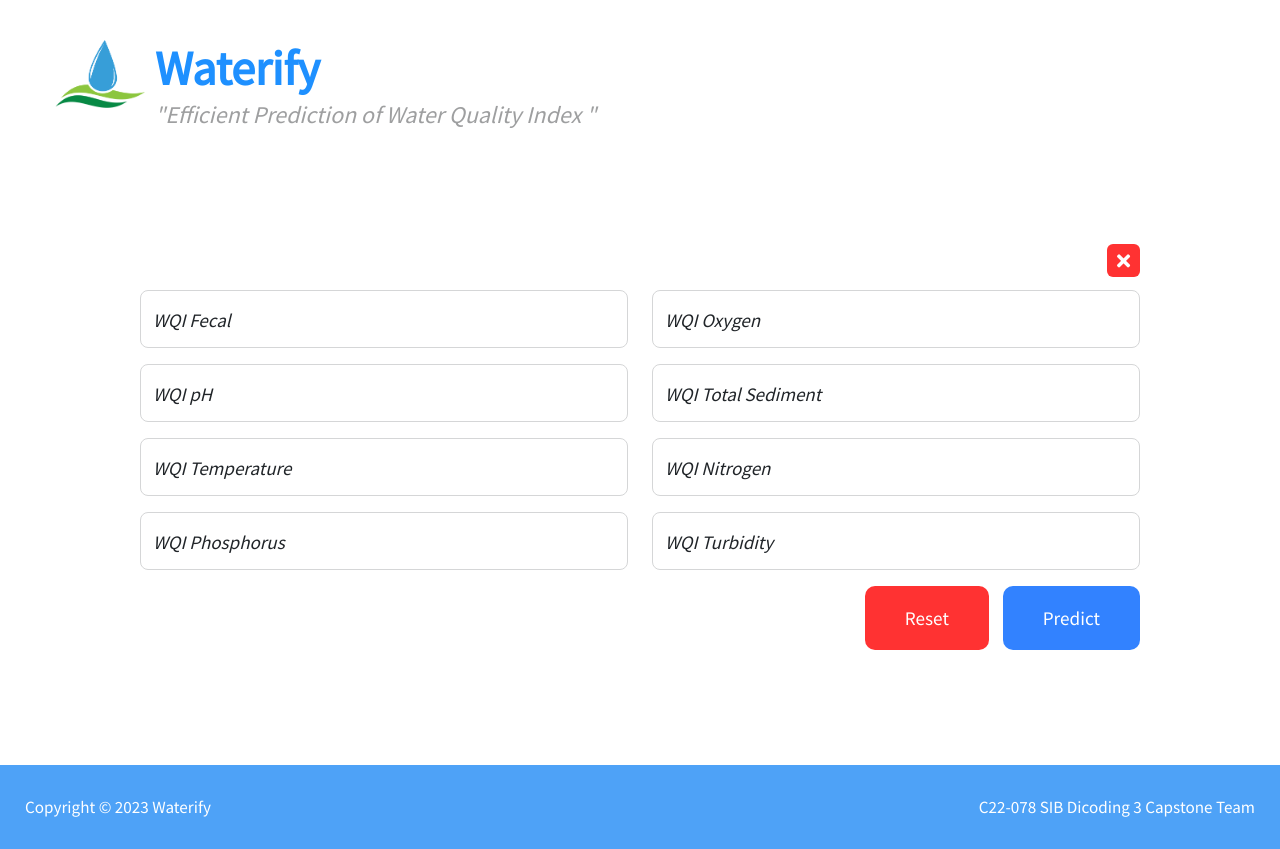
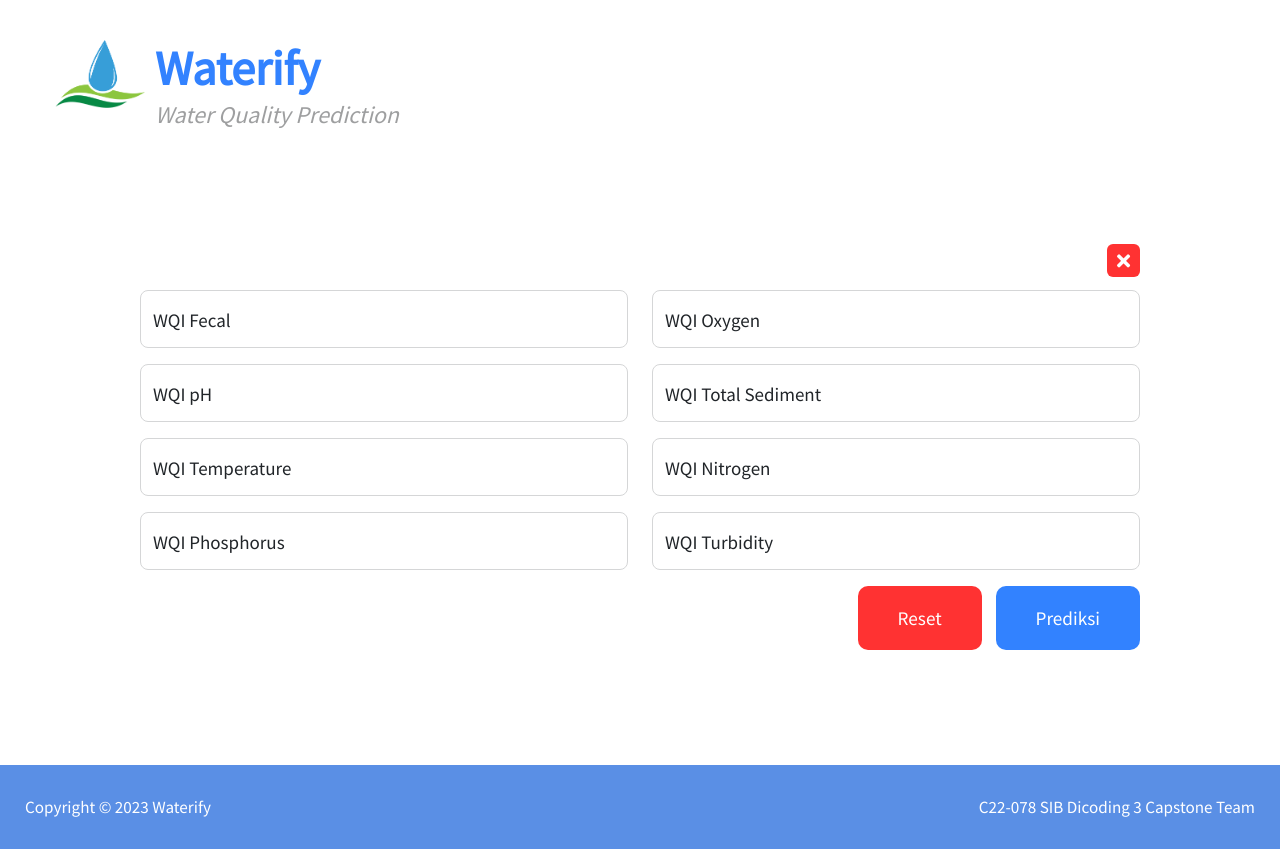
Before and after one commit to aNdr3W03/Jernihin, a Flask app: page /predict in a window 1280 px wide. Run offline with Flask 2, Linux system fonts and the light colour scheme; parts of the project's set-up code (start-up, migrations or seed data) failed here and were passed over.

Commit message:
Revert "first"
This reverts commit 0cc9fc3bb43b50998c02147db53e195b5bd3c03d.

```diff
--- a/static/css/jernihin.css
+++ b/static/css/jernihin.css
@@ -49,13 +49,12 @@ div { box-sizing: border-box; }
 .tm-mt-0 { margin-top: 0; }
 .tm-mt-35 { margin-top: 35px; }
 .tm-mb-0 { margin-bottom: 0; }
-.tm-mb-15 { margin-bottom: 15px; text-align: justify;}
-.tm-mb-16 { margin-bottom: 15px; text-align: center;}
+.tm-mb-15 { margin-bottom: 15px; }
 .tm-mb-20 { margin-bottom: 20px; }
 .tm-mb-30 { margin-bottom: 30px; }
 .tm-ml-10 { margin-left: 10px; }
 .tm-text-center { text-align: center; }
-.tm-color-primary { color: #1E90FF; }
+.tm-color-primary { color: #3282FF; }
 .tm-color-gray { color: #666768; }
 .tm-color-gray-2 { color: #98999A; }
 .tm-color-light-gray { color: #9E9FA0; }
@@ -180,7 +184,7 @@ nav.putih {
     margin-top: auto;
     padding: 25px;
     font-size: 0.9em;
-    background-color: #4ea2f7;
+    background-color: #5a8fe5;
 }
 
 .tm-footer span {
--- a/templates/header.html
+++ b/templates/header.html
@@ -10,7 +10,7 @@
                         <h1 class="tm-title tm-mt-0 tm-mb-0">
                             <span class="tm-color-primary">Waterify</span><span class="tm-color-gray-2"></span>
                         </h1>
-                        <em class="tm-tagline tm-color-light-gray">"Efficient Prediction of Water Quality Index "</em>
+                        <em class="tm-tagline tm-color-light-gray">Water Quality Prediction</em>
                     </div>
                 </a>
             </div>
--- a/templates/predict.html
+++ b/templates/predict.html
@@ -50,14 +50,13 @@
                 <div class="col-md-6 mb-3">
                     <div class="form-floating">
                         <input type="nunmber" name="fecal" class="form-control" id="fecal" placeholder="WQI Fecal" onkeypress="return isNumber(event)" required>
-                        <label for="fecal" class="form-label"> <i>WQI Fecal</i>
-                            </label>
+                        <label for="fecal" class="form-label">WQI Fecal</label>
                     </div>
                 </div>
                 <div class="col-md-6 mb-3">
                     <div class="form-floating">
                         <input type="nunmber" name="oxygen" class="form-control" id="oxygen" placeholder="WQI Oxygen" onkeypress="return isNumber(event)" required>
-                        <label for="oxygen" class="form-label"> <i>WQI Oxygen</i></label>
+                        <label for="oxygen" class="form-label">WQI Oxygen</label>
                     </div>
                 </div>
             </div>
@@ -65,13 +64,13 @@
                 <div class="col-md-6 mb-3">
                     <div class="form-floating">
                         <input type="nunmber" name="ph" class="form-control" id="ph" placeholder="WQI pH" onkeypress="return isNumber(event)" required>
-                        <label for="ph" class="form-label"> <i>WQI pH</i></label>
+                        <label for="ph" class="form-label">WQI pH</label>
                     </div>
                 </div>
                 <div class="col-md-6 mb-3">
                     <div class="form-floating">
                         <input type="nunmber" name="tot_sediment" class="form-control" id="tot_sediment" placeholder="WQI Total Sediment" onkeypress="return isNumber(event)" required>
-                        <label for="tot_sediment" class="form-label"><i>WQI Total Sediment</i></label>
+                        <label for="tot_sediment" class="form-label">WQI Total Sediment</label>
                     </div>
                 </div>
             </div>
@@ -79,13 +78,13 @@
                 <div class="col-md-6 mb-3">
                     <div class="form-floating">
                         <input type="nunmber" name="temp" class="form-control"  id="temp" placeholder="WQI Temperature" onkeypress="return isNumber(event)" required>
-                        <label for="temp" class="form-label"><i>WQI Temperature</i></label>
+                        <label for="temp" class="form-label">WQI Temperature</label>
                     </div>
                 </div>
                 <div class="col-md-6 mb-3">
                     <div class="form-floating">
                         <input type="nunmber" name="nitrogen" class="form-control" id="nitrogen" placeholder="WQI Nitrogen" onkeypress="return isNumber(event)" required>
-                        <label for="nitrogen" class="form-label"><i>WQI Nitrogen</i></label>
+                        <label for="nitrogen" class="form-label">WQI Nitrogen</label>
                     </div>
                 </div>
             </div>
@@ -93,20 +92,20 @@
                 <div class="col-md-6 mb-3">
                     <div class="form-floating">
                         <input type="nunmber" name="phosphorus" class="form-control" id="phosphorus" placeholder="WQI Phosphorus" onkeypress="return isNumber(event)" required>
-                        <label for="phosphorus" class="form-label"><i>WQI Phosphorus</i></label>
+                        <label for="phosphorus" class="form-label">WQI Phosphorus</label>
                     </div>
                 </div>
                 <div class="col-md-6 mb-3">
                     <div class="form-floating">
                         <input type="nunmber" name="turbidity" class="form-control" id="turbidity" placeholder="WQI Turbidity" onkeypress="return isNumber(event)" required>
-                        <label for="turbidity" class="form-label"><i>WQI Turbidity</i></label>
+                        <label for="turbidity" class="form-label">WQI Turbidity</label>
                     </div>
                 </div>
             </div>
 
             <div class="form-group">
                 <button type="reset" class="tm-btn btn-red">Reset</button>
-                <button type="submit" class="tm-btn btn-blue tm-ml-10">Predict</button>
+                <button type="submit" class="tm-btn btn-blue tm-ml-10">Prediksi</button>
             </div>
         </form>
     </div>
```
Also changed, not shown: other parts of static/css/jernihin.css (+17 -12 lines), templates/index.html (+19 -29 lines), static/img/intro.jpg, 1 other file.
